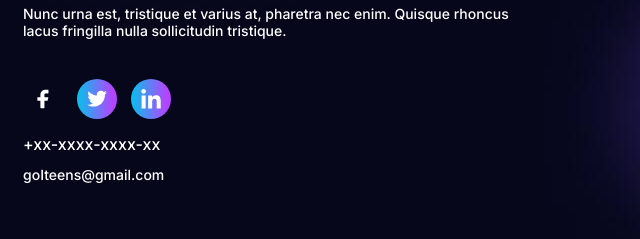
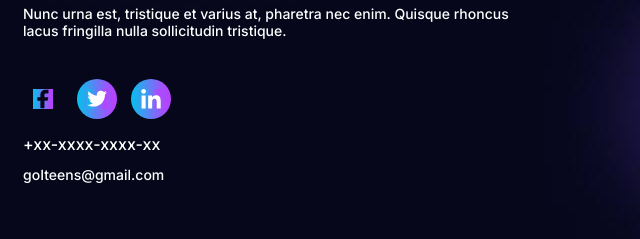
Before and after one commit to Viktoriia181818/project-footer, a plain HTML site: page index.html in a window 1280 px wide. In both pictures the pointer is over the icon 43 px from the left and 2276 px from the top of the page. Shown: the part 2178-2417 px from the top of the page, 0-640 px from the left. Drawn offline with Linux system fonts and the light colour scheme.

Commit message:
Update styles.css

```diff
--- a/css/styles.css
+++ b/css/styles.css
@@ -242,17 +242,24 @@ body {
 
 .team-socials__icon {
     fill: #FFFFFF;
-    border-image: linear-gradient(90.03deg, #00c5eb -1.97%, #b544fe 89.43%) ;
+    background-image: linear-gradient(90.03deg, #00c5eb -1.97%, #b544fe 89.43%);
+
+}
+
+.team-socials__icon:hover,
+.team-socials__icon:focus {
+    fill: #06071b;
 }
 
 .team-socials__social--networks:hover,
 .team-socials__social--networks:focus {
     background: transparent;
+    color: #06071b;
 }
 
-.team-socials__icon:hover {
-    background-color: #06071b;
-}
+
+
+
 
 .footer-contact-footer {
     padding: 0;
```
